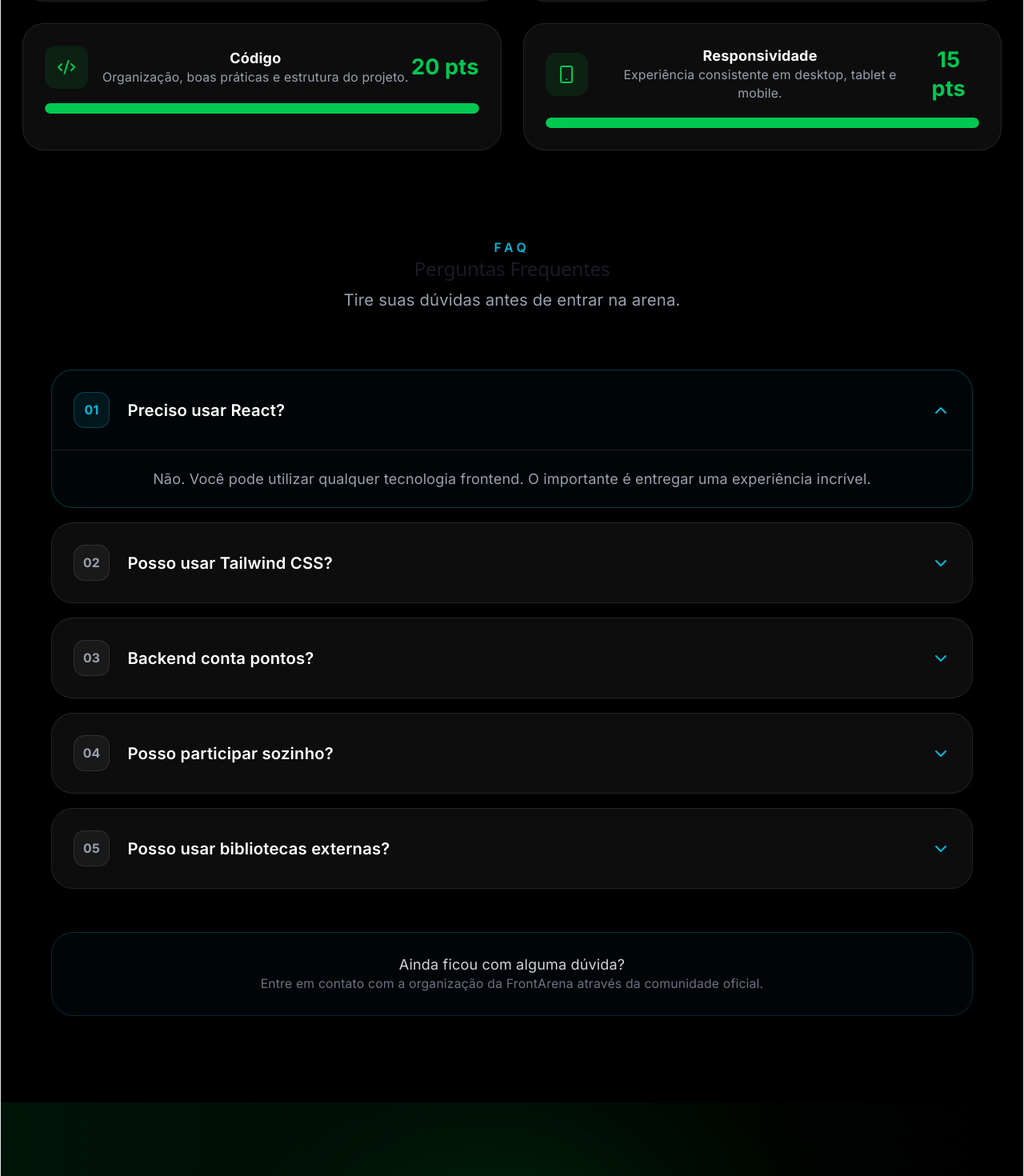
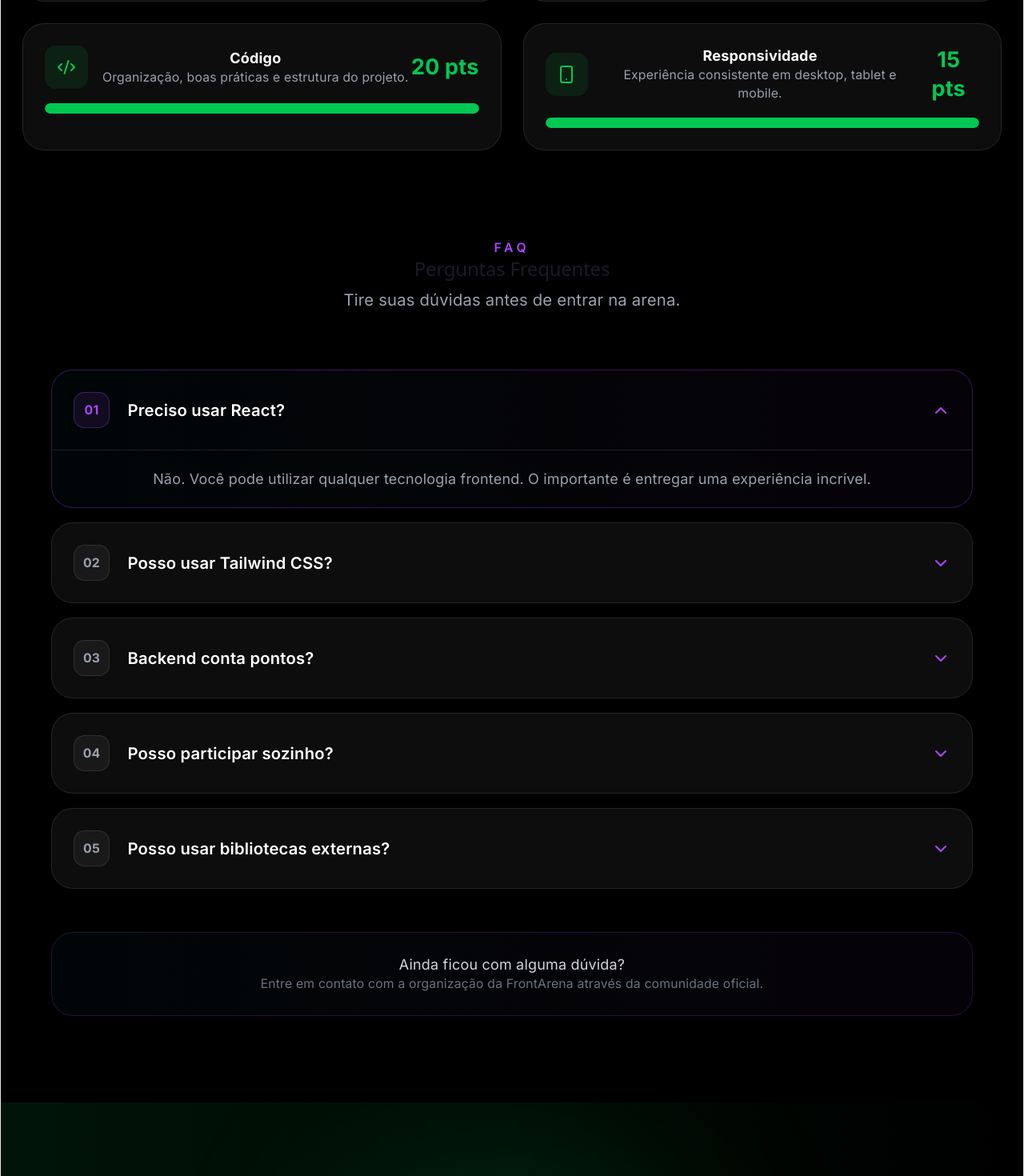
Before and after one commit to FrontArena/Frontarena-web, a React (Vite) app: page /monster in a window 1280 px wide. Shown: the part 3029-4499 px from the top of the page at 80% size. Built offline with nearby package versions, Linux system fonts and the light colour scheme.

Commit message:
fix(FAQ): update color scheme to use purple for improved visual consistency

```diff
--- a/src/pages/MonsterPage/components/FAQ.jsx
+++ b/src/pages/MonsterPage/components/FAQ.jsx
@@ -38,7 +38,7 @@ export default function FAQ() {
             <div className="mx-auto max-w-5xl">
                 {/* Header */}
                 <div className="mb-16 text-center">
-                    <span className="text-sm font-semibold uppercase tracking-[0.3em] text-cyan-500">
+                    <span className="text-sm font-semibold uppercase tracking-[0.3em] text-purple-500">
                         FAQ
                     </span>
 
@@ -64,7 +64,7 @@ export default function FAQ() {
                                     overflow-hidden rounded-3xl border transition-all duration-300
                                     ${
                                         isOpen
-                                            ? "border-cyan-500/30 bg-cyan-500/[0.03]"
+                                            ? "border-purple-500/30 bg-gradient-to-r from-cyan-500/[0.03] to-purple-500/[0.03]"
                                             : "border-white/10 bg-white/5"
                                     }
                                 `}
@@ -81,7 +81,7 @@ export default function FAQ() {
                                                 flex h-10 w-10 shrink-0 items-center justify-center rounded-xl border text-sm font-bold
                                                 ${
                                                     isOpen
-                                                        ? "border-cyan-500/30 bg-cyan-500/10 text-cyan-500"
+                                                        ? "border-purple-500/30 bg-purple-500/10 text-purple-500"
                                                         : "border-white/10 bg-white/5 text-gray-400"
                                                 }
                                             `}
@@ -98,7 +98,7 @@ export default function FAQ() {
                                     </div>
 
                                     <ChevronDown
-                                        className={`shrink-0 text-cyan-500 transition-transform duration-300 ${
+                                        className={`shrink-0 text-purple-500 transition-transform duration-300 ${
                                             isOpen
                                                 ? "rotate-180"
                                                 : ""
@@ -137,7 +137,7 @@ export default function FAQ() {
                 </div>
 
                 {/* Footer */}
-                <div className="mt-12 rounded-3xl border border-cyan-500/20 bg-cyan-500/[0.03] p-6 text-center">
+                <div className="mt-12 rounded-3xl border border-purple-500/20 bg-gradient-to-r from-cyan-500/[0.03] to-purple-500/[0.03] p-6 text-center">
                     <p className="text-gray-300">
                         Ainda ficou com alguma dúvida?
                     </p>
```
